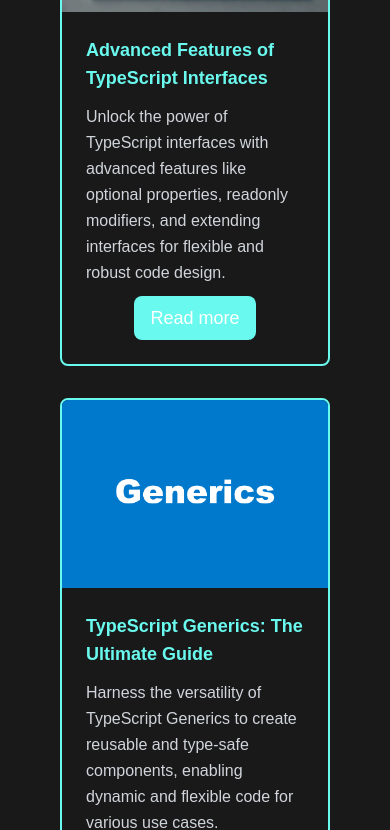
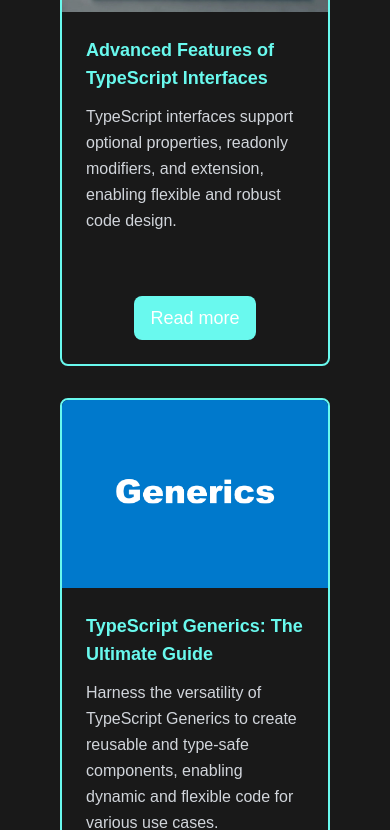
Before and after one commit to huzaifanaeem1/TypeBlog, a Next.js app: page /blogs in a window 390 px wide. Shown: the part 2741-3571 px from the top of the page. Built offline with nearby package versions, Linux system fonts and the light colour scheme.

Commit message:
blogy-web

```diff
--- a/src/components/about/About.tsx
+++ b/src/components/about/About.tsx
@@ -7,12 +7,12 @@ const About = () => {
       <div
         className="absolute inset-0 bg-cover bg-center"
         style={{
-          backgroundImage: "url('/images/about.avif')",
+          backgroundImage: "url('/images/about3.jpg')",
           opacity: 0.5,
           zIndex: -1,
         }} />
-      <div className="container mx-auto flex px-5 py-24 md:flex-row flex-col items-center sm:pb-8 mt-28">
-        <div className="lg:flex-grow sm:w-1/2 mt-32 lg:mt-28 md:pl-16 flex flex-col sm:items-center sm:text-center mb-16 sm:mb-0 items-center text-center">
+      <div className="container mx-auto flex px-5 py-24 md:flex-row flex-col items-center sm:pb-8 sm:mt-32 mt-16 pt-20 sm:pt-32 lg:mt-2">
+        <div className="lg:flex-grow sm:w-1/2 mt-28 lg:mt-28 md:pl-16 flex flex-col sm:items-center sm:text-center mb-16 sm:mb-0 items-center text-center">
           <h1 className="title-font text-4xl sm:text-6xl md:text-7xl font-bold">
             About TypeBlog
           </h1>
--- a/src/components/hero-section/HeroSection.tsx
+++ b/src/components/hero-section/HeroSection.tsx
@@ -14,7 +14,7 @@ const HeroSection = () => {
     }}
   />
  <div className="container mx-auto flex px-5 py-24 md:flex-row flex-col items-center sm:pb-8">
-  <div className="lg:flex-grow sm:w-1/2 mt-28 pt-28 sm:pt-20 lg:mt-28 md:pl-16 flex flex-col sm:items-center sm:text-center mb-14  sm:mb-0 items-center text-center">
+  <div className="lg:flex-grow sm:w-1/2 mt-20 pt-20 sm:pt-20 lg:mt-10 md:pl-16 flex flex-col sm:items-center sm:text-center mb-14  sm:mb-0 items-center text-center">
     <h1 className="title-font text-6xl sm:text-6xl md:text-7xl font-bold">
       Level Up
       <br className="hidden lg:inline-block" />
--- a/src/components/navbar/MobNavbar.tsx
+++ b/src/components/navbar/MobNavbar.tsx
@@ -73,7 +73,7 @@ const MobNavbar = () => {
                 </button>
 
                 {isDropdownOpen && (
-                  <div className="absolute top-10 left-0 bg-black text-gray-300 shadow-md rounded-lg p-4 space-y-2 w-72 max-w-xs">
+  <div className="absolute top-10 left-0 bg-black text-gray-300 shadow-md rounded-lg p-4 space-y-2 w-64 max-w-xs sm:w-72 sm:max-w-sm md:w-80 md:max-w-md max-h-48 overflow-y-auto">
     {categories.map((category) => (
       <NavbarLink
         slug={`/categories/${category.slug}`}
@@ -81,7 +81,7 @@ const MobNavbar = () => {
       >
         <button
           onClick={() => handleNavItemClick(category.slug)}
-                          className="block text-left text-white hover:text-primary  w-full text-lg py-2 px-3 rounded-md hover:bg-black/80 whitespace-nowrap"
+          className="block text-left text-white hover:text-primary w-full text-base sm:text-lg py-2 px-3 rounded-md hover:bg-black/80 whitespace-nowrap"
         >
           {category.name}
         </button>
@@ -89,6 +89,8 @@ const MobNavbar = () => {
     ))}
   </div>
 )}
+
+
               </div>
             ) : (
               <NavbarLink
--- a/src/data/blogsData.ts
+++ b/src/data/blogsData.ts
@@ -596,7 +596,7 @@ console.log(intArray[0]); // Output: 1
   {
     id: 4,
     title: "TypeScript Interfaces",
-    slug: "TypeScript-Interfaces",
+    slug: "interfaces",
     description:
       "Discover how TypeScript interfaces define the structure of objects, enabling type safety and flexibility in your code. Perfect for creating scalable applications.",
     imgUrl: "/images/interface.jpg",
@@ -680,14 +680,14 @@ book.author = "Orwell"; // Error
     featured: false,
     author: "Huzaifa Naeem",
     category: "TypeScript Interfaces",
-    categorySlug: "typeScript-interfaces",
+    categorySlug: "interfaces",
   },
   {
     id: 5,
     title: "Advanced Features of TypeScript Interfaces",
     slug: "Advanced-Features-of-TypeScript-Interfaces",
     description:
-      "Unlock the power of TypeScript interfaces with advanced features like optional properties, readonly modifiers, and extending interfaces for flexible and robust code design.",
+      "TypeScript interfaces support optional properties, readonly modifiers, and extension, enabling flexible and robust code design.",
     imgUrl: "/images/interface.jpg",
     content: `
             <main style="padding: 14px; border-radius: 8px;">
@@ -759,12 +759,12 @@ console.log(rectangle.area()); // Output: 50
     featured: false,
     author: "Huzaifa Naeem",
     category: "TypeScript Interfaces",
-    categorySlug: "typeScript-interfaces",
+    categorySlug: "ts-interfaces",
   },
   {
     id: 6,
     title: "TypeScript Generics: The Ultimate Guide",
-    slug: "typeScript-generics",
+    slug: "ts-generics",
     description:
       "Harness the versatility of TypeScript Generics to create reusable and type-safe components, enabling dynamic and flexible code for various use cases.",
     imgUrl: "/images/generics.jpg",
@@ -883,11 +883,11 @@ console.log(stringStack.pop()); // Output: "B"
     featured: false,
     author: "Huzaifa Naeem",
     category: "TypeScript Generics",
-    categorySlug: "typeScript-generics",
+    categorySlug: "ts-generics",
   },
   {
     id: 7,
-    title: "Introduction to if-else Statements in TypeScript",
+    title: "if-else Statements in TS",
     slug: "Introduction-to-if-else-Statements-in-TypeScript",
     description:
       "Discover the basics of if-else statements in TypeScript, a fundamental control structure used to make decisions and execute code conditionally.",
@@ -1113,14 +1113,14 @@ for (let i = 0; i < 5; i++) {
     featured: false,
     author: "Huzaifa Naeem",
     category: "Loops in TypeScript",
-    categorySlug: "Loops-in-TypeScript",
+    categorySlug: "Loops",
   },
   {
     id: 9,
-    title: "Understanding the while Loop in TypeScript",
+    title: "Understanding the while Loop in TS",
     slug: "Understanding-the-while-Loop-in-TypeScript",
     description:
-      "Understand how the while loop works in TypeScript for executing a block of code as long as a specified condition is true. Learn how it helps control flow and repeat operations efficiently, while ensuring type safety and reducing the risk of infinite loops.",
+      "In TypeScript, a while loop repeats code while a condition is true, ensuring type safety and efficient control flow. Ensure the condition ends to avoid infinite loops.",
     imgUrl: "/images/TypeScript-while-loop.jpg",
     content: `
            <main style="padding: 14px; border-radius: 8px;">
@@ -1212,14 +1212,14 @@ while (num < 5) {
     featured: false,
     author: "Huzaifa Naeem",
     category: "Loops in TypeScript",
-    categorySlug: "Loops-in-TypeScript",
+    categorySlug: "Loops",
   },
   {
     id: 10,
-    title: "Understanding the do while Loop in TypeScript",
+    title: "do while Loop in TypeScript",
     slug: "Understanding-the-do-while-loop-in-typeScript",
     description:
-      "Explore how the do-while loop in TypeScript executes a block of code at least once, and then continues looping as long as the specified condition remains true. Learn how it ensures that the loop body runs before the condition is checked, providing a useful tool for certain repetitive tasks.",
+      "In TypeScript, a do-while loop runs the code block at least once, then continues looping while the condition is true, making it ideal for tasks requiring initial execution.",
     imgUrl: "/images/loop.jpg",
     content: `
            <main style="padding: 14px; border-radius: 8px;">
@@ -1324,14 +1324,14 @@ do {
     featured: false,
     author: "Huzaifa",
     category: "Loops in TypeScript",
-    categorySlug: "Loops-in-TypeScript",
+    categorySlug: "Loops",
   },
   {
     id: 11,
     title: "for-in Loop in TypeScript",
     slug: "for-in-loop-in-typeScript",
     description:
-      "Understand how the for-in loop works in TypeScript for iterating over object properties. Learn how it enhances object manipulation and iteration, providing a more efficient and type-safe way to work with key-value pairs.",
+      "In TypeScript, a for-in loop iterates over object properties, enabling efficient and type-safe key-value manipulation.",
     imgUrl: "/images/in.jpg",
     content: `
            <main style="padding: 14px; border-radius: 8px;">
@@ -1392,14 +1392,14 @@ for (let index in colors) {
     featured: false,
     author: "Huzaifa Naeem",
     category: "Loops in TypeScript",
-    categorySlug: "Loops-in-TypeScript",
+    categorySlug: "Loops",
   },
   {
     id: 12,
     title: "for-of Loop in Typescript",
     slug: "for-of-loop-in-typescript",
     description:
-      "Discover how the for-of loop simplifies iteration over iterable objects like arrays and strings in TypeScript. Learn how it improves code readability and offers better type safety when working with collections.",
+      "The for-of loop in TypeScript simplifies iteration over iterables like arrays and strings, improving readability and type safety.",
     imgUrl: "/images/of.jpg",
     content: `
            <main style="padding: 14px; border-radius: 8px;">
@@ -1462,14 +1462,14 @@ o
     featured: false,
     author: "Huzaifa Naeem",
     category: "Loops in TypeScript",
-    categorySlug: "Loops-in-TypeScript",
+    categorySlug: "Loops",
   },
   {
     id: 13,
     title: "Enums in TypeScript",
     slug: "Enums-in-TypeScript",
     description:
-      "Explore how enums in TypeScript provide a way to define a set of named constants. Learn how they improve code readability and enforce type safety, making it easier to manage and work with fixed values in your code.",
+      "Enums in TypeScript define named constants, improving readability and type safety for managing fixed values.",
     imgUrl: "/images/enum.jpg",
     content: `
             <main style="padding: 14px; border-radius: 8px;">
@@ -1508,15 +1508,15 @@ console.log(move); // Output: 1
     featured: false,
     author: "Huzaifa Naeem",
     category: "Enums in TypeScript",
-    categorySlug: "Enums-in-TypeScript",
+    categorySlug: "Enums",
   },
 
   {
     id: 15,
-    title: "Advanced Features of Enums in TypeScript",
+    title: "Advanced Features of Enums in TS",
     slug: "Advanced-Features-of-Enums-in-TypeScript",
     description:
-      "Delve into the advanced capabilities of enums in TypeScript, including string and numeric enums, as well as computed and heterogeneous enums. Learn how these features offer greater flexibility and control when working with enumerated values in complex applications.",
+      "TypeScript enums support string, numeric, computed, and heterogeneous values, offering flexibility and control for complex applications.",
     imgUrl: "/images/enum.jpg",
     content: `
  <main style="padding: 14px; border-radius: 8px;">
@@ -1607,7 +1607,7 @@ console.log(newUser.role); // Output: ADMIN
     featured: false,
     author: "Huzaifa Naeem",
     category: "Enums in TypeScript",
-    categorySlug: "Enums-in-TypeScript",
+    categorySlug: "Enums",
   },
   {
     id: 16,
@@ -1681,10 +1681,10 @@ console.log(add(5, 10)); // Output: 15
   },
   {
     id: 18,
-    title: "Understanding Error Handling in TypeScript",
+    title: "Understanding Error Handling in TS",
     slug: "Error-Handling-in-TypeScript",
     description:
-      "Functions are blocks of reusable code that perform specific tasks. TypeScript adds type annotations for function parameters and return types",
+      "Error handling in TypeScript uses try-catch, custom error types, and type safety to manage exceptions. Functions are reusable code blocks with type annotations for parameters and return types.",
     imgUrl: "/images/error.jpg",
     content: `
   <main style="padding: 14px; border-radius: 8px;">
@@ -1749,14 +1749,14 @@ if (result.success) {
     featured: false,
     author: "Huzaifa Naeem",
     category: "Error Handling in TypeScript",
-    categorySlug: "Error-Handling-in-TypeScript",
+    categorySlug: "Error-Handling",
   },
   {
     id: 19,
     title: " Comprehensive Error Handling Techniques in TypeScript",
     slug: "Error-Handling-in-TypeScript",
     description:
-      "Functions are blocks of reusable code that perform specific tasks. TypeScript adds type annotations for function parameters and return types",
+      "Error handling in TypeScript involves using try-catch, defining custom error types, and leveraging type safety to manage exceptions effectively.",
     imgUrl: "/images/error.jpg",
     content: `
  <main  style="padding: 14px; border-radius: 8px;">
@@ -1803,11 +1803,11 @@ console.log(getConfig({ retryCount: 5 })); // Output: 5
     featured: false,
     author: "Huzaifa Naeem",
     category: "Error Handling in TypeScript",
-    categorySlug: "Error-Handling-in-TypeScript",
+    categorySlug: "Error-Handling",
   },
   {
     id: 20,
-    title: "Object Oriented Programming (OOP) in TypeScript",
+    title: "Object Oriented Programming in TS",
     slug: "Object-Oriented-Programming-OOP-in-TypeScript",
     description:
       "OOP revolves around creating objects to model real-world entities. TypeScript provides features like classes, interfaces, and inheritance.",
--- a/src/data/categoriesData.ts
+++ b/src/data/categoriesData.ts
@@ -167,7 +167,7 @@ const categories = [
   {
     id: 2,
     name: "INTERFACES",
-    slug: "typeScript-interfaces",
+    slug: "interfaces",
     title: "Structuring Your Code",
     description:
       "Discover how interfaces in TypeScript help define dynamic structures, ensuring flexibility and type safety.",
@@ -176,7 +176,7 @@ const categories = [
   {
     id: 3,
     name: "GENERICS",
-    slug: "typeScript-generics",
+    slug: "ts-generics",
     title: "Type-Safe Solutions",
     description:
       "Harness the power of generics to create reusable and scalable components for handling diverse data types.",
@@ -185,7 +185,7 @@ const categories = [
   {
     id: 4,
     name: "LOOPS",
-    slug: "Loops-in-TypeScript",
+    slug: "Loops",
     title: "Iterate with Efficiency",
     description:
       "Gain a solid understanding of loops, their types, and how they simplify repetitive tasks in your programs.",
@@ -194,7 +194,7 @@ const categories = [
   {
     id: 5,
     name: "ERRORS",
-    slug: "Error-Handling-in-TypeScript",
+    slug: "Error-Handling",
     title: "Handling with Grace",
     description:
       "Learn advanced error-handling strategies in TypeScript to write robust, error-resistant code.",
@@ -203,7 +203,7 @@ const categories = [
   {
     id: 6,
     name: "ENUMS",
-    slug: "Enums-in-TypeScript",
+    slug: "Enums",
     title: "Organized Constants Made Easy",
     description:
       "Streamline your code with enums, providing a clean and readable way to define a set of related constants.",
```
Also changed, not shown: public/images/about1.avif (added), public/images/about3.jpg (added). Lines whose indentation alone changed are shown as unchanged.
